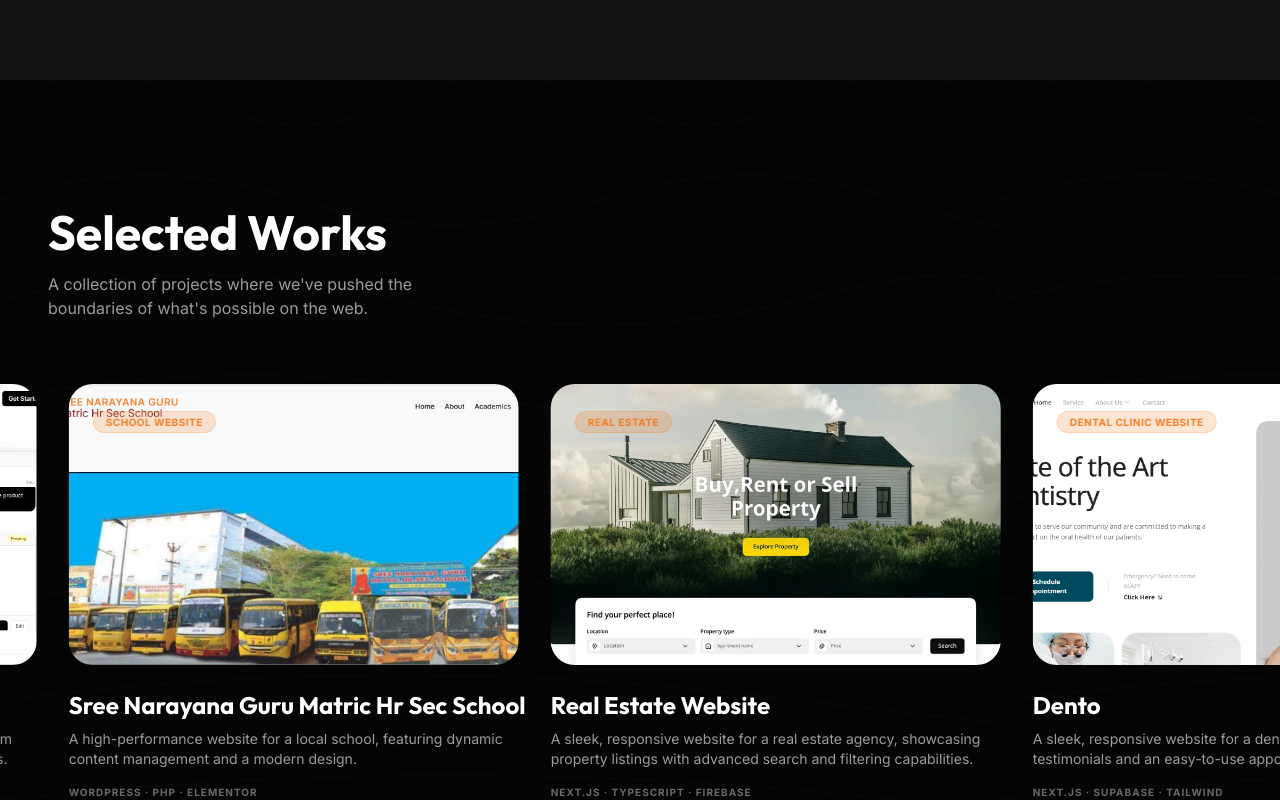
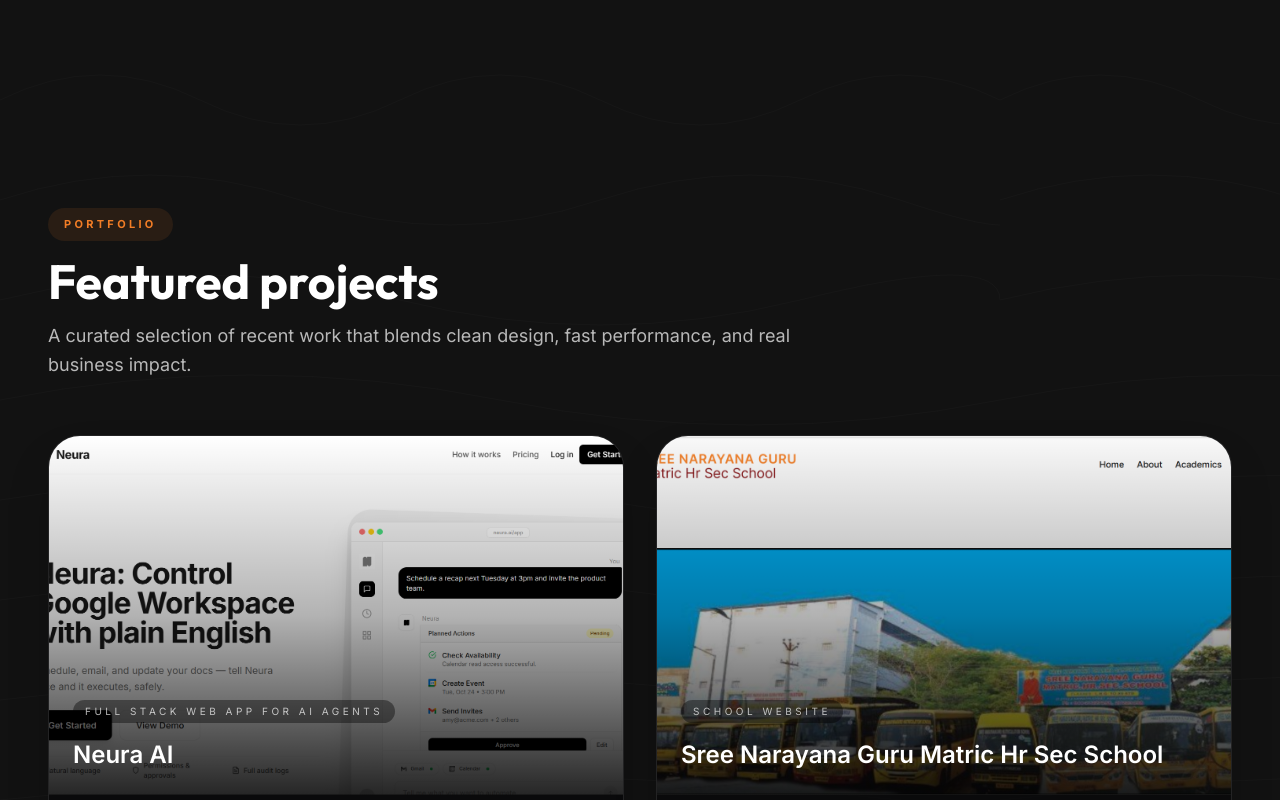
Before and after one commit to useneuraai/actiiv, a React (Vite) app: page / in a window 1280 px wide. Shown: the part 2000-2800 px from the top of the page. Built offline with nearby package versions, Linux system fonts and the light colour scheme.

Commit message:
Update App.tsx

```diff
--- a/src/App.tsx
+++ b/src/App.tsx
@@ -334,38 +334,58 @@
   const marqueeProjects = [...projects, ...projects];
 
   return (
-    <section id="projects" className="scroll-mt-28 py-20 md:py-32 overflow-hidden">
-      <div className="px-6 md:px-12 max-w-7xl mx-auto mb-16">
-        <h2 className="text-3xl md:text-5xl font-display font-bold mb-4">Selected Works</h2>
-        <p className="text-white/60 max-w-md">A collection of projects where we've pushed the boundaries of what's possible on the web.</p>
-      </div>
+    <section id="projects" className="scroll-mt-28 py-20 md:py-32 bg-white/5">
+      <div className="px-6 md:px-12 max-w-7xl mx-auto">
+        <div className="mb-14 max-w-3xl">
+          <span className="inline-flex items-center gap-2 rounded-full bg-accent/10 px-4 py-2 text-[11px] font-bold uppercase tracking-[0.3em] text-accent mb-4">
+            Portfolio
+          </span>
+          <h2 className="text-4xl md:text-5xl font-display font-bold mb-4">Featured projects</h2>
+          <p className="text-white/70 text-base md:text-lg leading-relaxed">
+            A curated selection of recent work that blends clean design, fast performance, and real business impact.
+          </p>
+        </div>
 
-      <div className="relative flex overflow-hidden pb-12">
-        <div className="flex animate-marquee whitespace-nowrap gap-6 md:gap-8 px-4">
-          {marqueeProjects.map((project, i) => (
+        <div className="grid gap-8 lg:grid-cols-2">
+          {projects.map((project, i) => (
             <motion.div
-              key={`${project.name}-${i}`}
-              whileHover={{ scale: 1.05, zIndex: 10 }}
-              transition={{ type: "spring", stiffness: 300, damping: 20 }}
-              className="w-[300px] md:w-[450px] flex-shrink-0 group cursor-pointer"
+              key={project.name}
+              initial={{ opacity: 0, y: 20 }}
+              whileInView={{ opacity: 1, y: 0 }}
+              viewport={{ once: true }}
+              transition={{ delay: i * 0.08 }}
+              className="group overflow-hidden rounded-[32px] border border-white/10 bg-[#09090b]/80 shadow-2xl shadow-black/30"
             >
-              <div className="aspect-[16/10] bg-white/5 rounded-3xl overflow-hidden mb-6 relative" style={{ backgroundImage: `url(${project.image})`, backgroundSize: "cover", backgroundPosition: "center" }}>
-                <div className="absolute inset-0 bg-gradient-to-t from-black/80 to-transparent opacity-0 group-hover:opacity-100 transition-opacity flex items-end p-6">
-                  <div className="flex gap-4">
-                    <a href={project.links.live} target="_blank" rel="noopener noreferrer" className="w-10 h-10 rounded-full bg-white text-black flex items-center justify-center hover:bg-accent hover:text-white transition-colors">
-                      <ExternalLink className="w-4 h-4" />
-                    </a>
-                  </div>
-                </div>
-                <div className="absolute top-6 left-6">
-                  <span className="px-3 py-1 rounded-full bg-accent/20 text-accent text-[10px] font-bold uppercase tracking-wider backdrop-blur-sm border border-accent/20">
+              <div className="relative overflow-hidden aspect-[16/10]">
+                <img
+                  src={project.image}
+                  alt={project.name}
+                  className="h-full w-full object-cover transition-transform duration-700 ease-out group-hover:scale-105"
+                />
+                <div className="absolute inset-0 bg-gradient-to-t from-black/85 via-black/30 to-transparent" />
+                <div className="absolute bottom-6 left-6 right-6">
+                  <span className="inline-flex items-center gap-2 rounded-full bg-black/40 px-3 py-1 text-[10px] uppercase tracking-[0.35em] text-white/70">
                     {project.tag}
                   </span>
+                  <h3 className="mt-4 text-2xl font-semibold text-white">{project.name}</h3>
                 </div>
               </div>
-              <h3 className="text-xl md:text-2xl font-display font-bold mb-2 group-hover:text-accent transition-colors">{project.name}</h3>
-              <p className="text-white/60 text-xs md:text-sm mb-4 line-clamp-2 whitespace-normal">{project.description}</p>
-              <p className="text-[10px] font-bold text-white/40 uppercase tracking-widest">{project.stack}</p>
+
+              <div className="p-8 space-y-5">
+                <p className="text-sm leading-relaxed text-white/70">{project.description}</p>
+                <div className="flex flex-col gap-4 sm:flex-row sm:items-center sm:justify-between">
+                  <span className="text-[10px] uppercase tracking-[0.3em] text-white/40">{project.stack}</span>
+                  <a
+                    href={project.links.live}
+                    target="_blank"
+                    rel="noopener noreferrer"
+                    className="inline-flex items-center gap-2 rounded-full bg-accent px-4 py-3 text-xs font-bold uppercase tracking-[0.2em] text-black transition hover:bg-accent/90"
+                  >
+                    View live
+                    <ExternalLink className="w-3 h-3" />
+                  </a>
+                </div>
+              </div>
             </motion.div>
           ))}
         </div>
```
